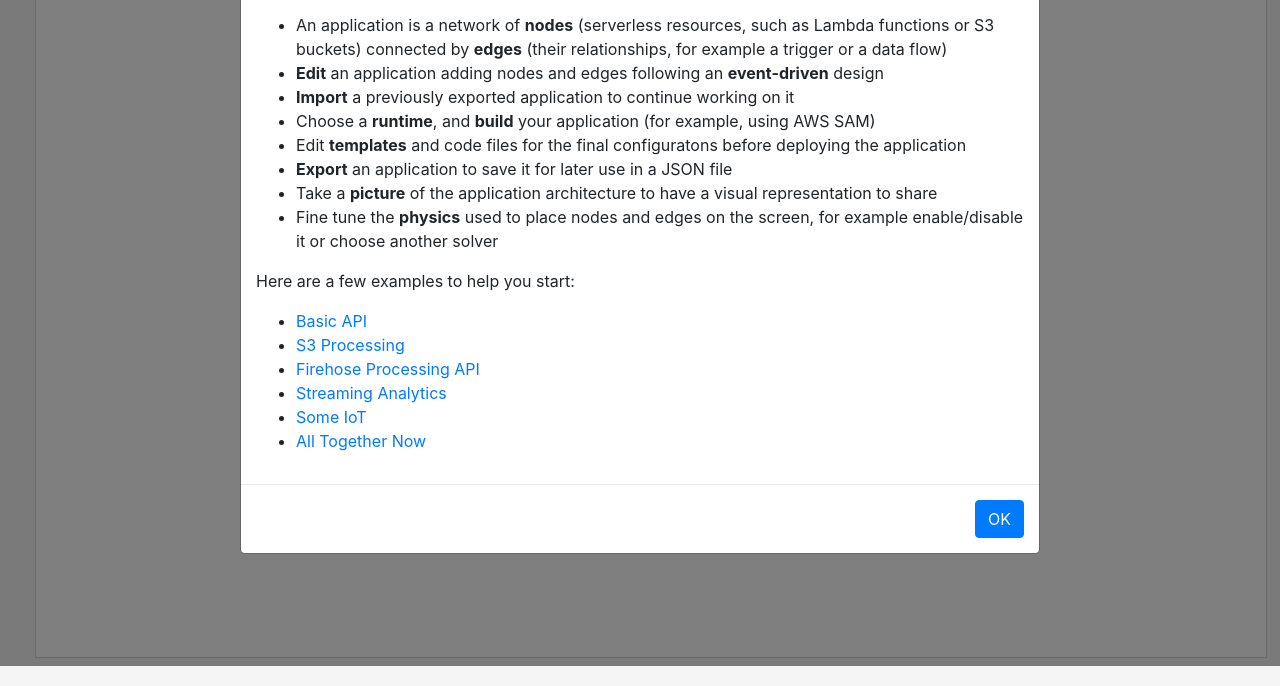
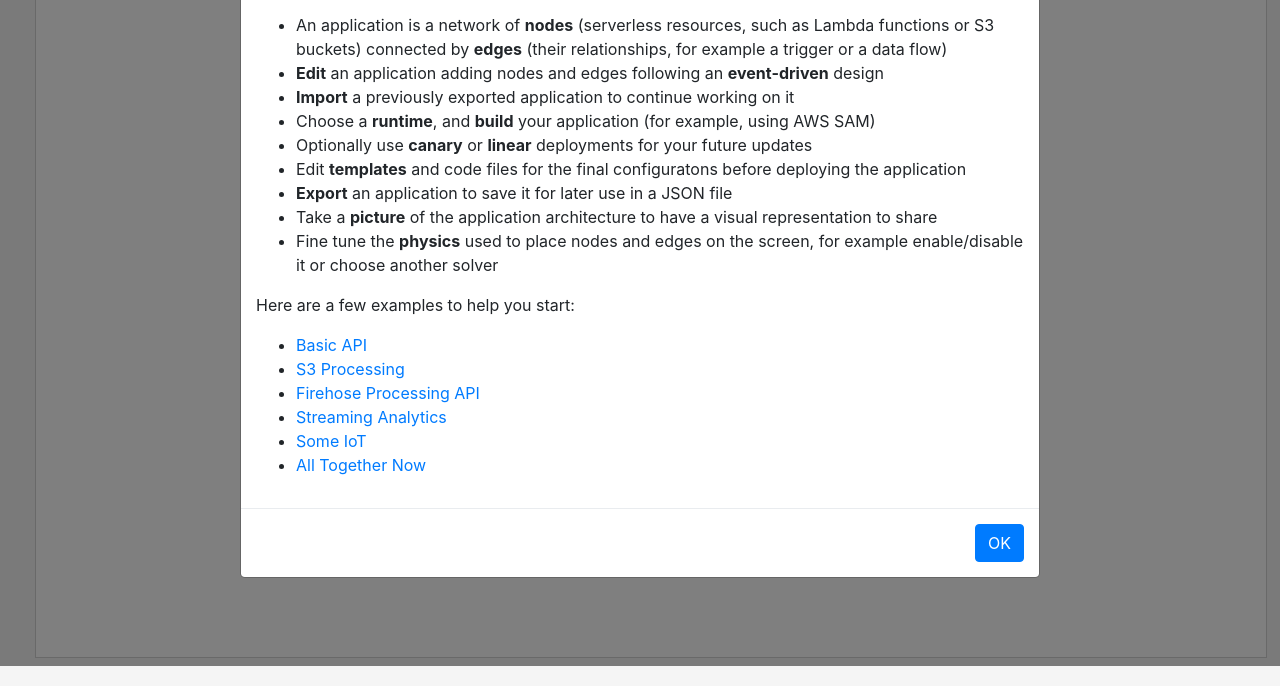
Before and after one commit to danilop/ServerlessByDesign, a plain HTML site: page www/index.html in a window 1280 px wide. Both pictures are taken after a click on the button "Help". Shown: the part 134-820 px from the top of the page. Drawn offline with Linux system fonts and the light colour scheme.

Commit message:
Update index.html

```diff
--- a/www/index.html
+++ b/www/index.html
@@ -201,6 +201,7 @@
                     <li>Choose a
                       <strong>runtime</strong>, and
                       <strong>build</strong> your application (for example, using AWS SAM)
+                      <li>Optionally use <strong>canary</strong> or <strong>linear</strong> deployments for your future updates
                       <li>Edit
                         <strong>templates</strong> and code files for the final configuratons before deploying the application
                         <li>
```
